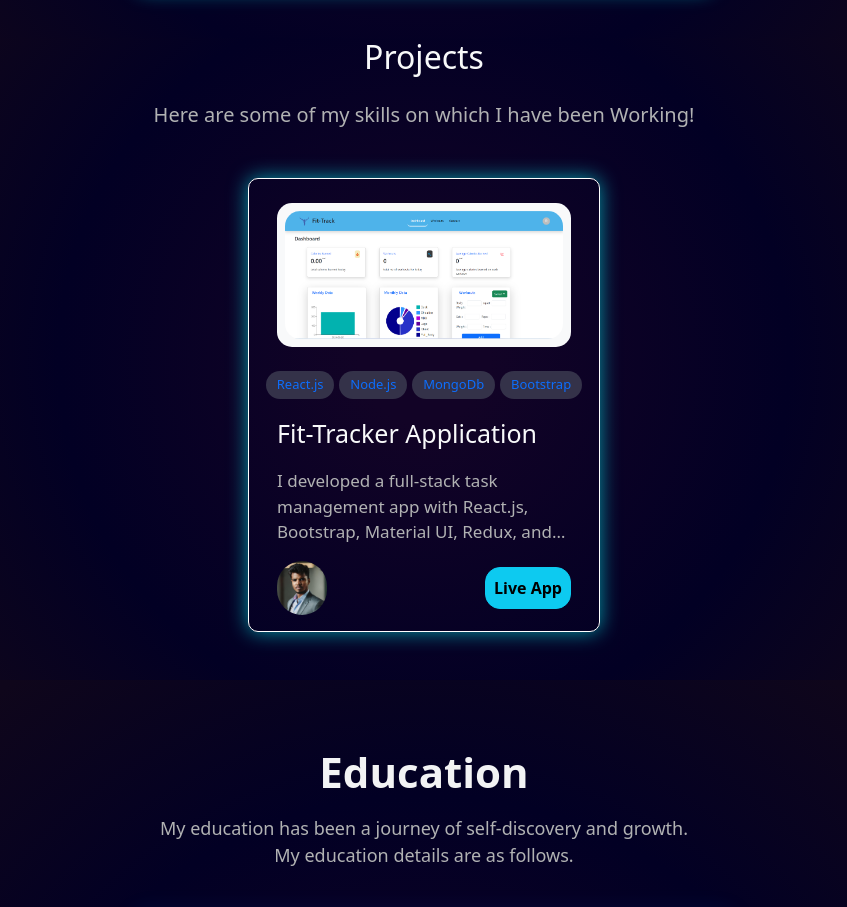
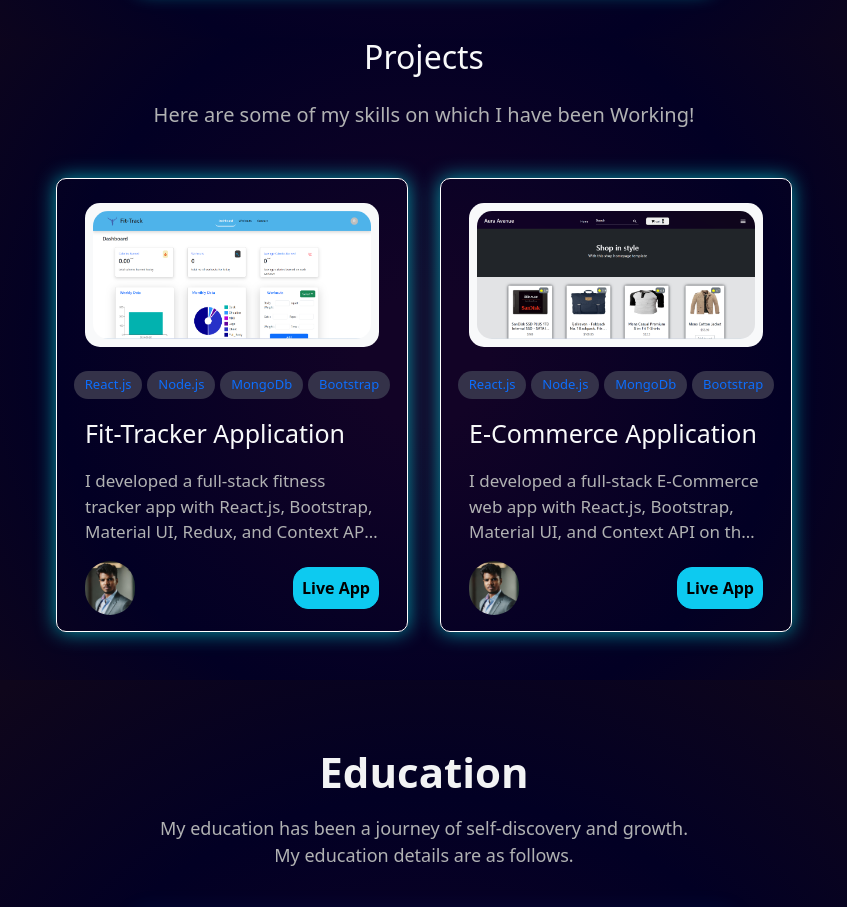
Before and after one commit to subashveerasamy/portfolio, a React (Vite) app: page / in a window 1280 px wide. Shown: the part 2220-3127 px from the top of the page, without its empty margins (216-1063 px from the left). Built offline with nearby package versions, Linux system fonts and the light colour scheme.

Commit message:
projects added

```diff
--- a/src/Components/Projects.jsx
+++ b/src/Components/Projects.jsx
@@ -26,10 +26,21 @@ const Projects = () => {
             "title" : "Fit-Tracker Application",
             "date" : "Aprl 21 - August 13",
             "description" :
-              "I developed a full-stack task management app with React.js, Bootstrap, Material UI, Redux, and Context API on the front-end, and Node.js, Express.js, and MongoDB on the back-end. Users can sign up, log in, add workout, and track past status and burned colorie difference. Compare past seven days burned colories and monthly how much colories burned for each part and get particular date workouts and burned colories details. ",
+              "I developed a full-stack fitness tracker app with React.js, Bootstrap, Material UI, Redux, and Context API on the front-end, and Node.js, Express.js, and MongoDB on the back-end. Users can sign up, log in, add workout, and track past status and burned colorie difference. Compare past seven days burned colories and monthly how much colories burned for each part and get particular date workouts and burned colories details. ",
             "image" : "/fittrack.png",
             "tags" : ["React.js","Node.js","MongoDb","Bootstrap"],
             "Webapp" : "https://subashfsdfittrack.netlify.app/",
+
+        },
+        {
+            "id" : 1,
+            "title" : "E-Commerce Application",
+            "date" : "sept 21 - sept 30",
+            "description" :
+              "I developed a full-stack E-Commerce web app with React.js, Bootstrap, Material UI, and Context API on the front-end, and Node.js, Express.js, and MongoDB on the back-end. Users can sign up, log in, add product to cart what you want,In cart page can order products, and track order status and update delivery address after delivered user can review about product. If user faces any issues , user can raise query.  ",
+            "image" : "/ecommerce.png",
+            "tags" : ["React.js","Node.js","MongoDb","Bootstrap"],
+            "Webapp" : "https://subashfsdecommerce.netlify.app/",
 
         }
     ]
@@ -43,10 +54,10 @@ const Projects = () => {
         <div className="text-light"><h2>Projects</h2></div>
         <Description className=' mt-3 ps-5 px-5'>Here are some of my skills on which I have been Working!</Description>
 
-        <div>
+        <div className='d-flex'>
             {
                 projects.map((project,index)=>(
-                    <div className='container mt-5' id='skillBox'  key={index} style={{ border: "1px solid white", borderRadius: "10px", boxShadow: "0 0 20px rgba(0, 255, 255, 0.6 )", minWidth:"10rem",maxWidth:"22rem", cursor:"pointer" }}>
+                    <div className='container mt-5 mx-3' id='skillBox'  key={index} style={{ border: "1px solid white", borderRadius: "10px", boxShadow: "0 0 20px rgba(0, 255, 255, 0.6 )", minWidth:"10rem",maxWidth:"22rem", cursor:"pointer" }}>
 
                             <div className='p-3 '>
                                 <div className='bg-light p-2 mt-2' style={{borderRadius:"15px"}}>
```
Also changed, not shown: public/ecommerce.png (added).
